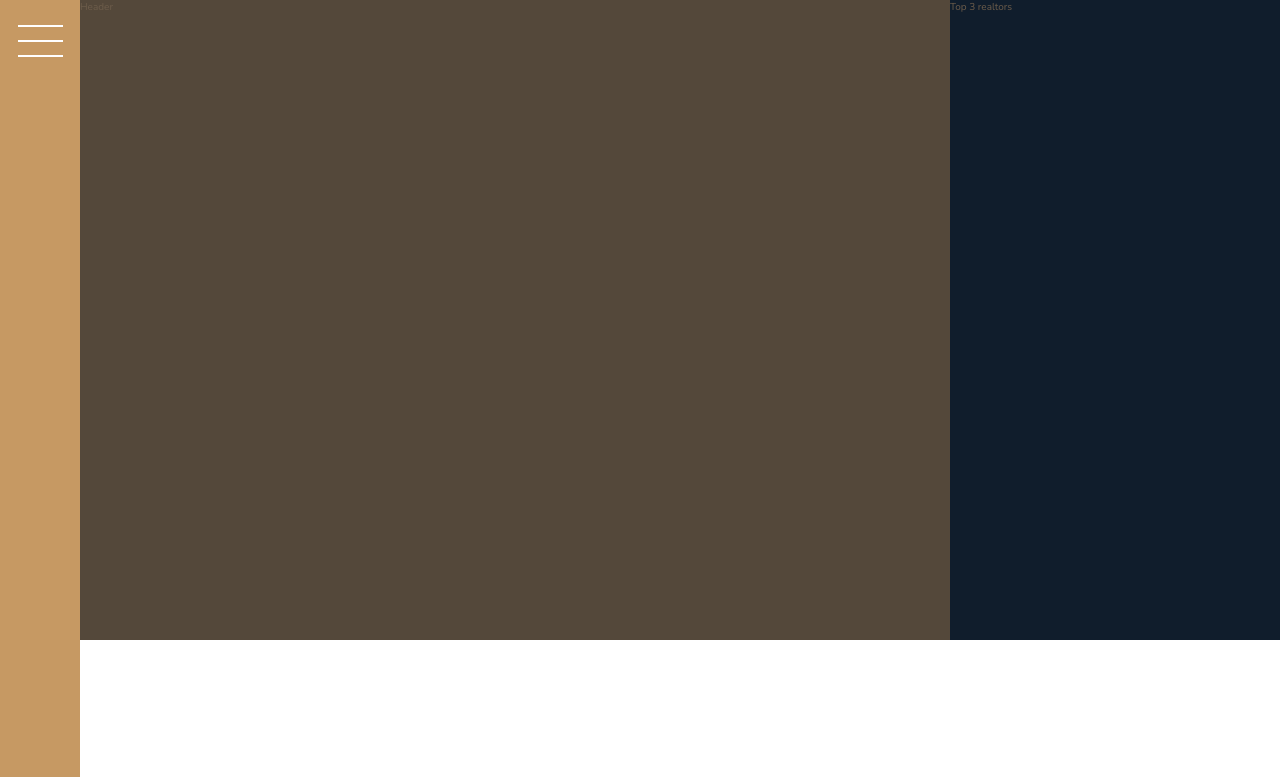
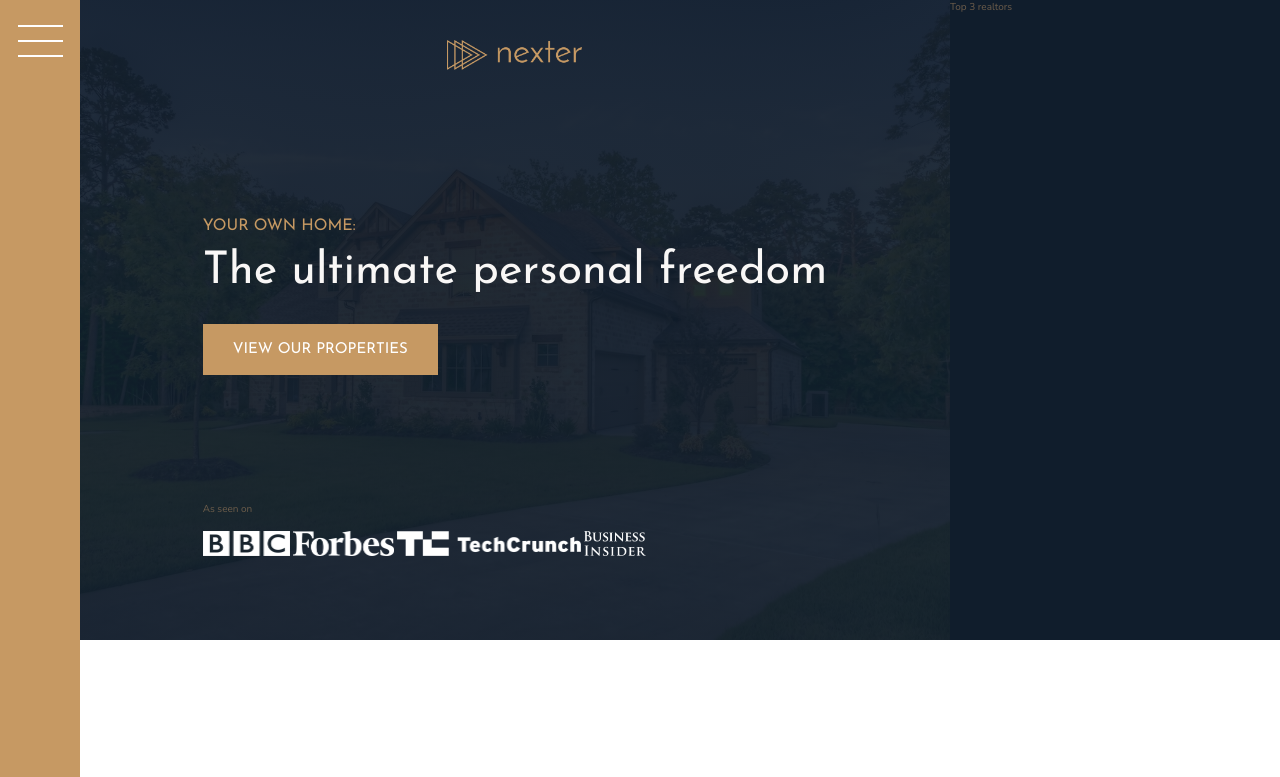
Before and after one commit to BillStephens2022/Nexter, a website: page index.html in a window 1280 px wide. Shown: the top 777 px of the page. Drawn offline with nearby package versions, Linux system fonts and the light colour scheme.

Commit message:
added content to header and styled

```diff
--- a/index.html
+++ b/index.html
@@ -16,7 +16,17 @@
         <button class="nav-btn"></button>
       </div>
       <header class="header">
-        Header
+        <img src="img/logo.png" alt="Nexter logo" class="header__logo">
+        <h3 class="heading-3">Your own home:</h3>
+        <h1 class="heading-1">The ultimate personal freedom</h1>
+        <button class="btn header__btn">View our properties</button>
+        <div class="header__seenon-text">As seen on</div>
+        <div class="header__seenon-logos">
+          <img src="img/logo-bbc.png" alt="Seen on logo 1">
+          <img src="img/logo-forbes.png" alt="Seen on logo 2">
+          <img src="img/logo-techcrunch.png" alt="Seen on logo 3">
+          <img src="img/logo-bi.png" alt="Seen on logo 4">
+        </div>
       </header>
       <div class="realtors">
         Top 3 realtors
--- a/sass/_header.scss
+++ b/sass/_header.scss
@@ -1,4 +1,35 @@
 .header {
   background-color: $color-grey-dark-1;
-  grid-column: full-start / col-end 6
+  grid-column: full-start / col-end 6;
+  background-image: linear-gradient(rgba($color-secondary, .93), rgba($color-secondary, .93)), url(../img/hero.jpeg);
+  background-size: cover;
+  background-position: center;
+  padding: 8rem;
+  padding-top: 4rem;
+
+  display: grid;
+  grid-template-rows: 1fr min-content 6rem 1fr;
+  grid-template-columns: max-content;
+  grid-row-gap: 1.5rem;
+  justify-content: center;
+
+  &__logo {
+    height: 3rem;
+    justify-self: center;
+  }
+
+  &__btn {
+    align-self: start;
+    justify-self: start;
+  }
+
+  &__seenon-text {
+
+  }
+
+  &__seenon-logos {
+    img {
+      height: 2.5rem;
+    }
+  }
 }
--- a/sass/_typography.scss
+++ b/sass/_typography.scss
@@ -5,6 +5,9 @@
 
 .heading-1 {
   @extend %heading;
+  font-size: 4.5rem;
+  color: $color-grey-light-1;
+  line-height: 1;
 }
 
 .heading-2 {
```
Also changed, not shown: css/style.css.
